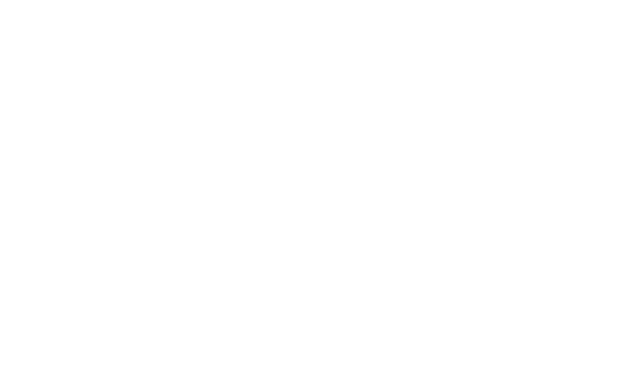
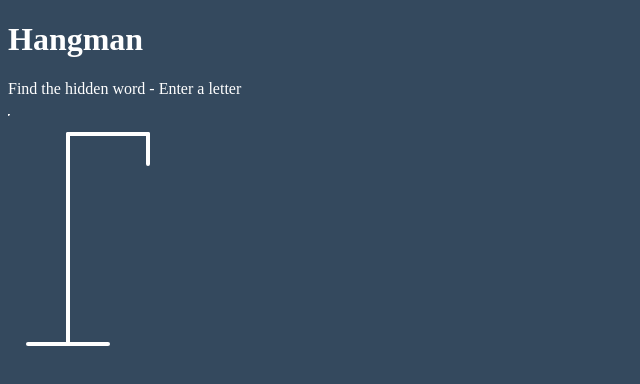
Before and after one commit to AmirSejdinovic/Hangman-game-Vanila-JS, a plain HTML site: page index.html in a window 1280 px wide. Shown: the whole page, without its empty margins (0-640 px from the left). Drawn offline with Linux system fonts and the light colour scheme.

Commit message:
Adding the HTML markup and draw the svg elements

```diff
--- a/index.html
+++ b/index.html
@@ -4,6 +4,31 @@
     <meta charset="UTF-8" />
     <meta name="viewport" content="width=device-width, initial-scale=1.0" />
     <title>Hangman</title>
+    <link rel="stylesheet" href="style.css" />
   </head>
-  <body></body>
+  <body>
+    <h1>Hangman</h1>
+    <p>Find the hidden word - Enter a letter</p>
+    <div class="game-container">
+      <svg height="250" width="200" class="figure-container">
+        <!--Rod-->
+        <line x1="60" y1="20" x2="140" y2="20" />
+        <line />
+        <line x1="140" y1="20" x2="140" y2="50"></line>
+        <line x1="60" y1="20" x2="60" y2="230"></line>
+        <line x1="20" y1="230" x2="100" y2="230"></line>
+        <!--Head-->
+        <circle cx="140" cy="70" r="20" class="figure-part" />
+        <!--body-->
+        <line x1="140" y1="90" x2="140" y2="150" class="figure-part"></line>
+        <!--arms-->
+        <line x1="140" y1="120" x2="120" y2="100" class="figure-part"></line>
+        <line x1="140" y1="120" x2="160" y2="100" class="figure-part"></line>
+        <!--legs-->
+        <line x1="140" y1="150" x2="120" y2="180" class="figure-part"></line>
+        <line x1="140" y1="150" x2="160" y2="180" class="figure-part"></line>
+      </svg>
+    </div>
+    <script src="scritp.js"></script>
+  </body>
 </html>
--- /dev/null
+++ b/style.css
@@ -0,0 +1,15 @@
+body {
+  background-color: #34495e;
+  color: #fff;
+}
+
+.figure-container {
+  fill: transparent;
+  stroke: #fff;
+  stroke-width: 4px;
+  stroke-linecap: round;
+}
+
+.figure-part {
+  display: none;
+}
```
Also changed, not shown: scritp.js (added).
